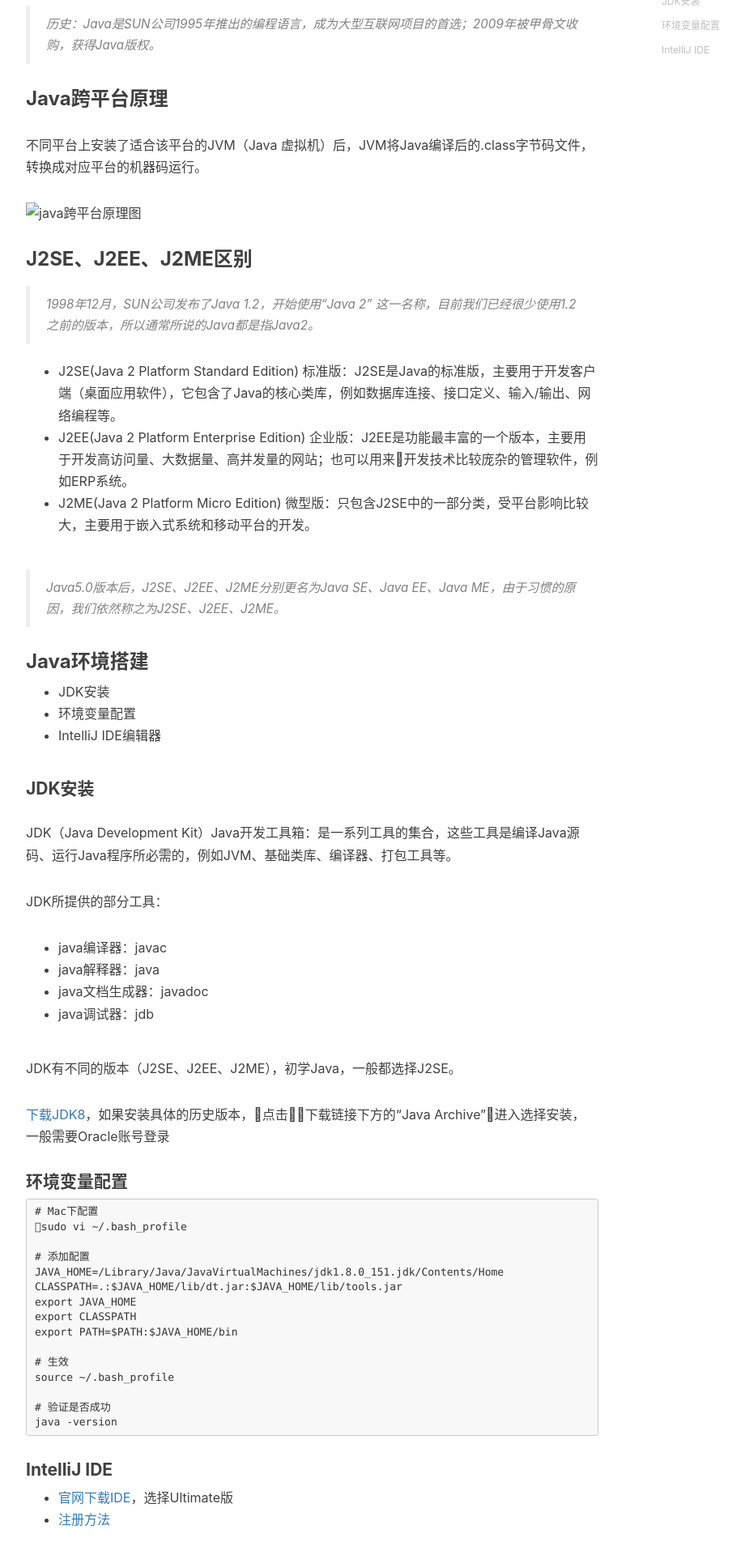
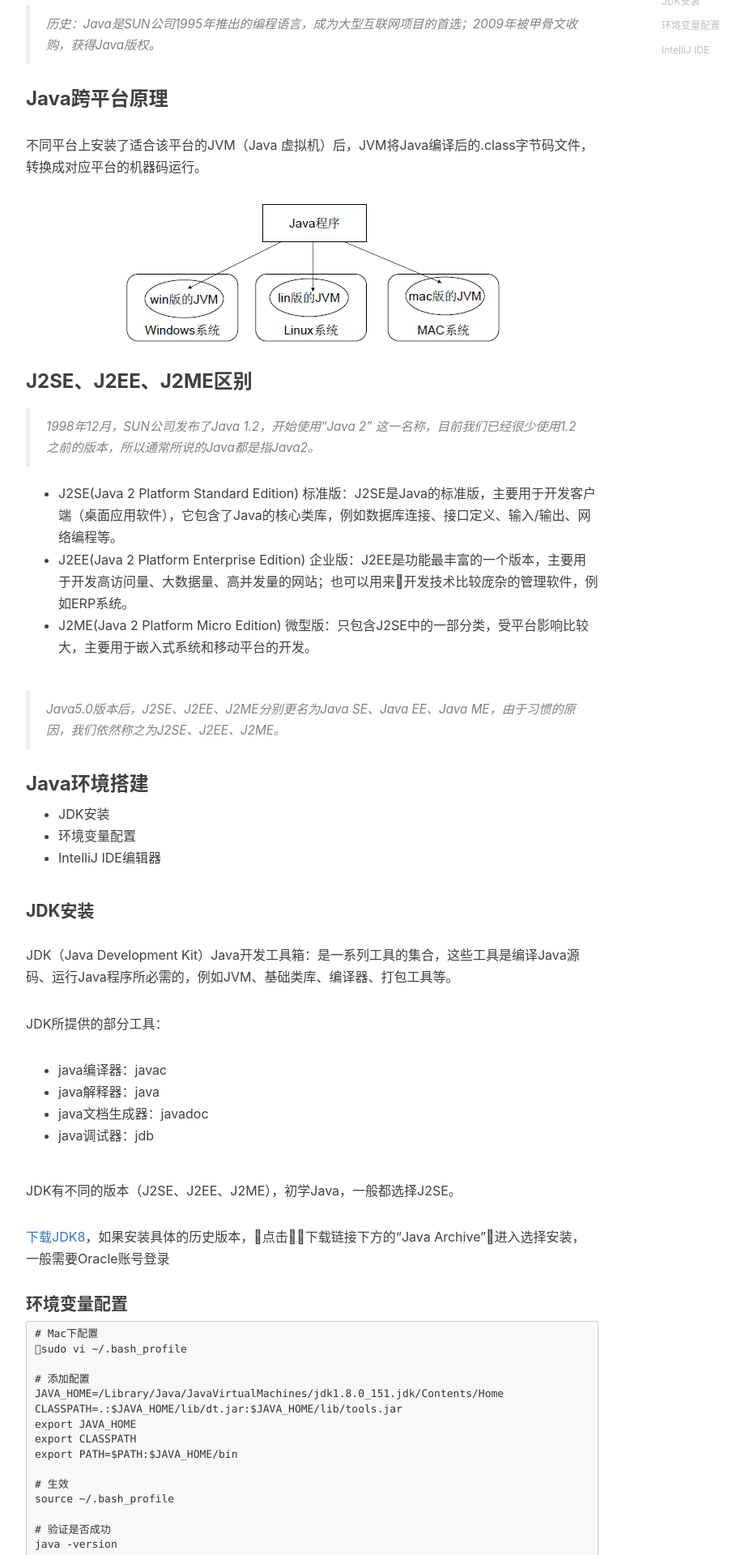
Before and after one commit to xiazhiqiang/xiazhiqiang.github.io, a Jekyll site: the page built from _posts/2018-06-09-Java入门.md, in a window 1280 px wide. Shown: the part 786-2706 px from the top of the page at 81% size, without its empty margins (233-1153 px from the left). Built offline with Jekyll 4.4.1, drawn with Linux system fonts in a browser that asks for light colours; nearby versions of some CDN libraries; comment, search, counter and statistics services are not loaded.

Commit message:
修复文章引用图片路径问题

```diff
--- a/_posts/2018-06-09-Java入门.md
+++ b/_posts/2018-06-09-Java入门.md
@@ -23,7 +23,7 @@ tags:
 ### Java跨平台原理
 不同平台上安装了适合该平台的JVM（Java 虚拟机）后，JVM将Java编译后的.class字节码文件，转换成对应平台的机器码运行。
 
-![java跨平台原理图](../img/post-content/20180609/java跨平台原理.png)
+![java跨平台原理图](/img/post-content/20180609/java跨平台原理.png)
 
 ### J2SE、J2EE、J2ME区别
 
```
